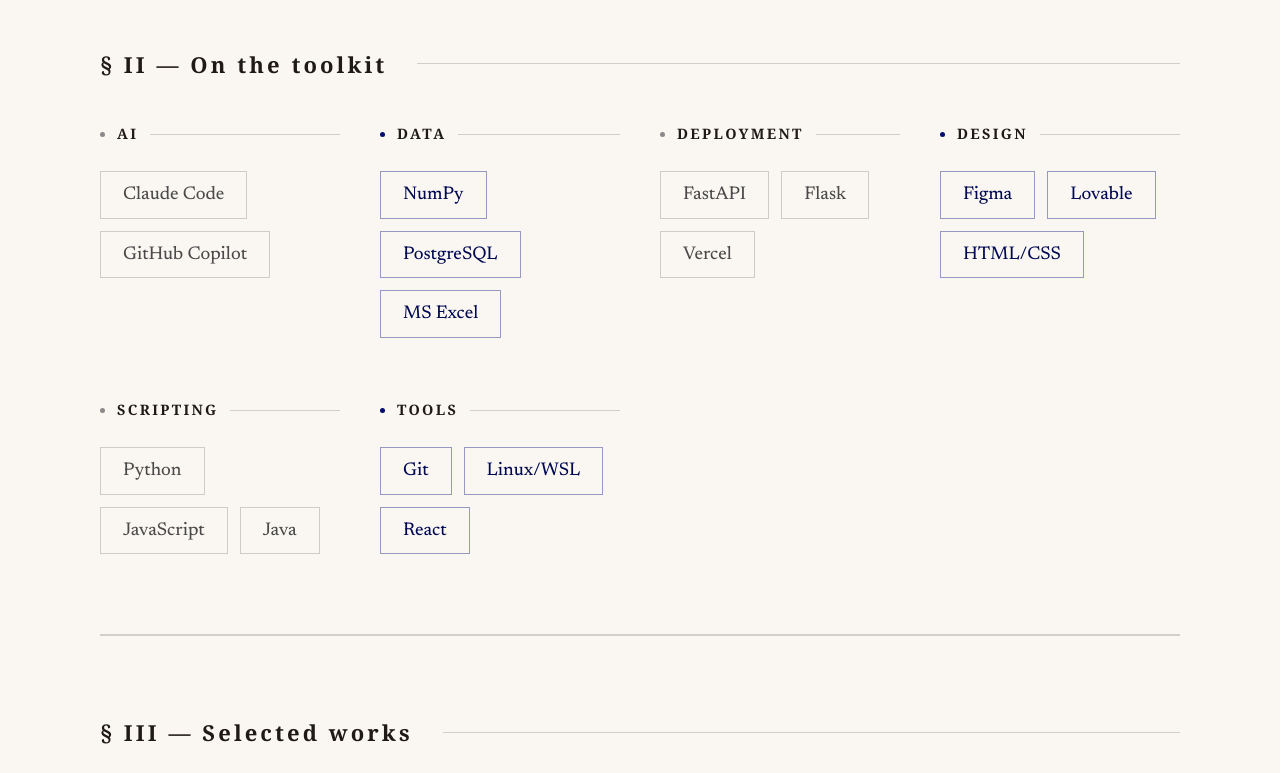
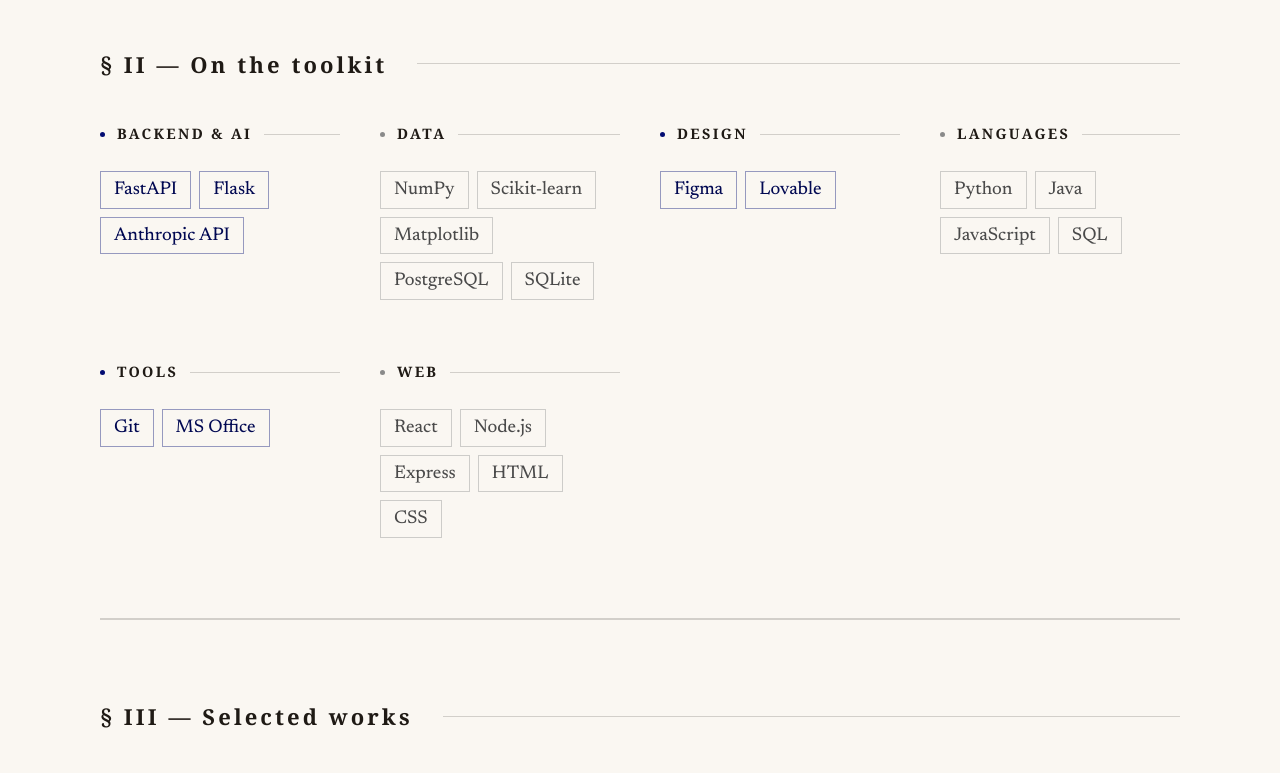
Before and after one commit to lyvnrin/main-portfolio, a React (Vite) app: page / in a window 1280 px wide. Shown: the part 1980-2753 px from the top of the page. Built offline with nearby package versions, Linux system fonts and the light colour scheme; a web font is replaced by a local one.

Commit message:
content: update skills from new cv, sort categories alphabetically, compact pills

```diff
--- a/src/components/Skills.jsx
+++ b/src/components/Skills.jsx
@@ -50,12 +50,12 @@
   .skill-pills {
     display: flex;
     flex-wrap: wrap;
-    gap: 0.6rem;
+    gap: 0.4rem;
   }
 
   .skill-pill {
     display: inline-block;
-    padding: 0.5rem 1.1rem;
+    padding: 0.25rem 0.65rem;
     border: 1px solid var(--rule);
     font-family: var(--font-serif);
     font-size: 0.92rem;
@@ -90,12 +90,12 @@
 `;
 
 const categories = [
-  { label: 'AI', dot: 'slate', skills: ['Claude Code', 'GitHub Copilot'] },
-  { label: 'DATA', dot: 'rose', skills: ['NumPy', 'PostgreSQL', 'MS Excel'] },
-  { label: 'DEPLOYMENT', dot: 'slate', skills: ['FastAPI', 'Flask', 'Vercel'] },
-  { label: 'DESIGN', dot: 'rose', skills: ['Figma', 'Lovable', 'HTML/CSS'] },
-  { label: 'SCRIPTING', dot: 'slate', skills: ['Python', 'JavaScript', 'Java'] },
-  { label: 'TOOLS', dot: 'rose', skills: ['Git', 'Linux/WSL', 'React'] },
+  { label: 'BACKEND & AI', dot: 'rose', skills: ['FastAPI', 'Flask', 'Anthropic API'] },
+  { label: 'DATA', dot: 'slate', skills: ['NumPy', 'Scikit-learn', 'Matplotlib', 'PostgreSQL', 'SQLite'] },
+  { label: 'DESIGN', dot: 'rose', skills: ['Figma', 'Lovable'] },
+  { label: 'LANGUAGES', dot: 'slate', skills: ['Python', 'Java', 'JavaScript', 'SQL'] },
+  { label: 'TOOLS', dot: 'rose', skills: ['Git', 'MS Office'] },
+  { label: 'WEB', dot: 'slate', skills: ['React', 'Node.js', 'Express', 'HTML', 'CSS'] },
 ];
 
 export default function Skills() {
```
